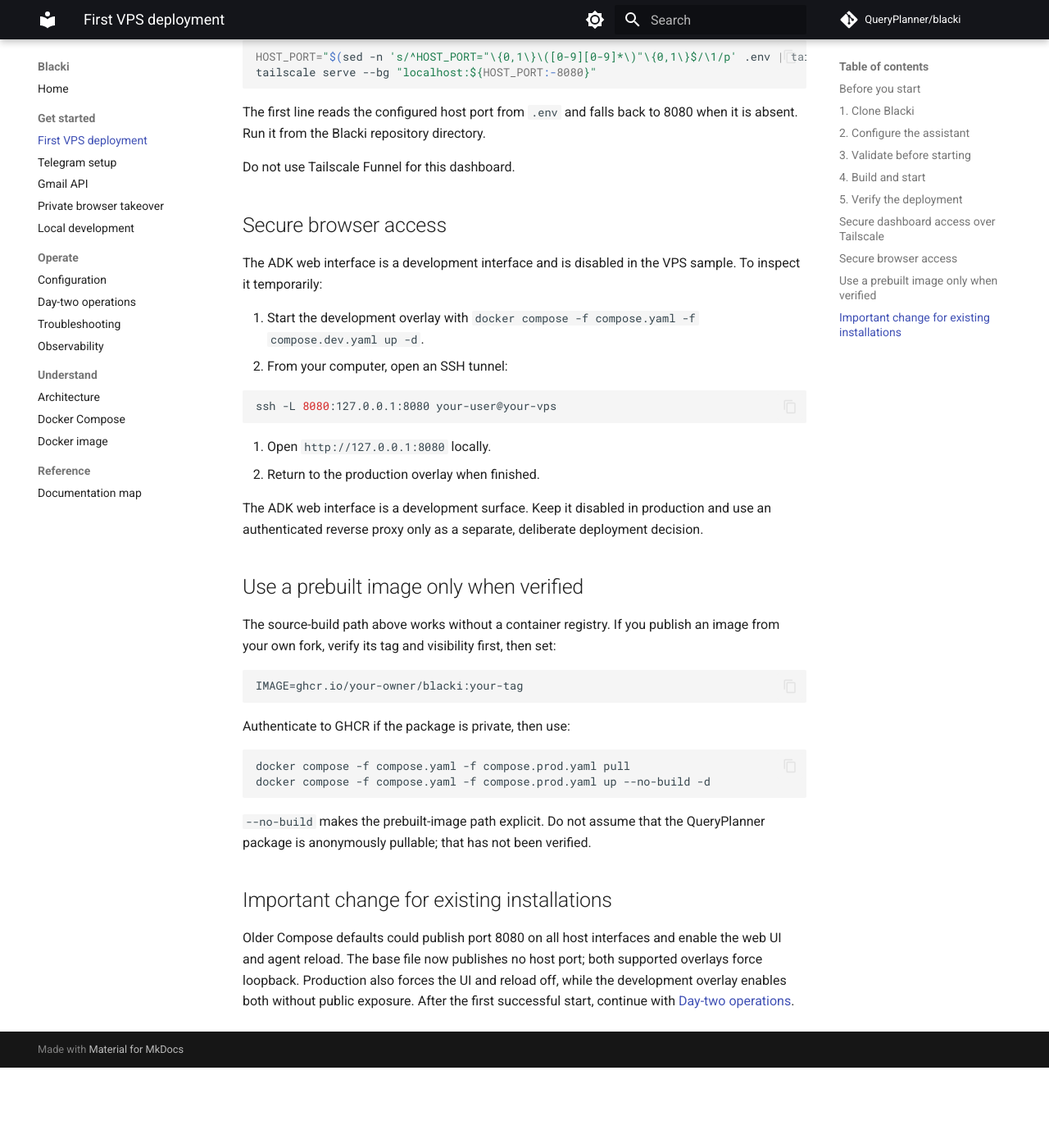
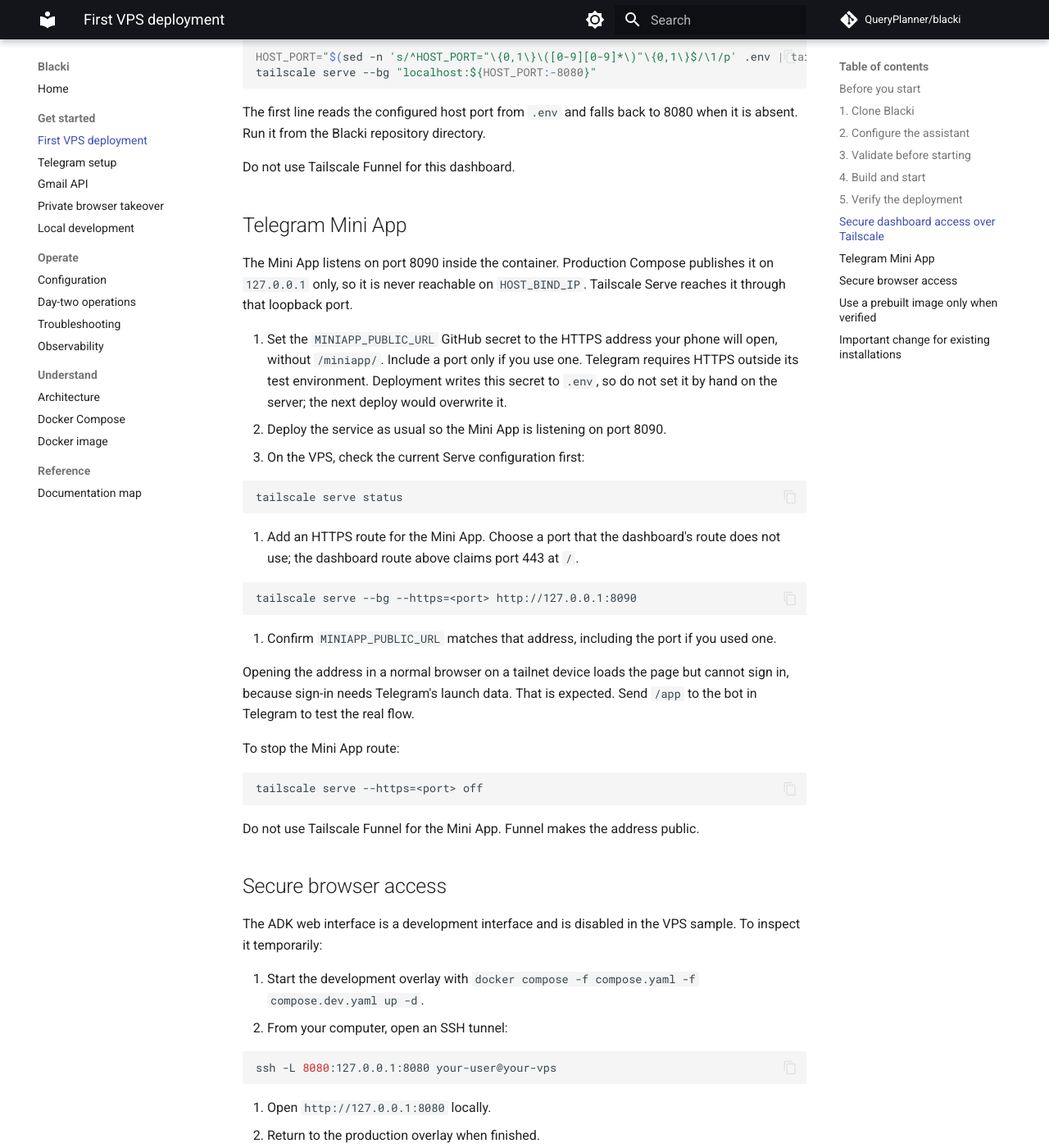
Before and after one commit to QueryPlanner/blacki, an MkDocs documentation site: the page built from docs/DEPLOYMENT.md, in a window 1280 px wide and 1400 px high, scrolled down 3124 px. Shown: the whole window at 82% size. Built offline with MkDocs 1.6.1 and Material for MkDocs 9.7.7, drawn with Linux system fonts in a browser that asks for light colours; comment, search, counter and statistics services are not loaded; before the commit the page ends 4426 px from its top, so only the background shows below that.

Commit message:
feat: publish Mini App on loopback for Serve (#202)
- Publish the Mini App port on 127.0.0.1 in production
- Pin the Mini App bind and port in the container
- Pass MINIAPP_PUBLIC_URL from a GitHub secret
- Document Tailscale Serve setup for the Mini App
- Cover the loopback publish and secret in contract tests

Co-authored-by: Claude Haiku 5.5 <noreply@anthropic.com>

````diff
--- a/docs/DEPLOYMENT.md
+++ b/docs/DEPLOYMENT.md
@@ -159,6 +159,46 @@ The first line reads the configured host port from `.env` and falls back to
 
 Do not use Tailscale Funnel for this dashboard.
 
+## Telegram Mini App
+
+The Mini App listens on port 8090 inside the container. Production Compose
+publishes it on `127.0.0.1` only, so it is never reachable on `HOST_BIND_IP`.
+Tailscale Serve reaches it through that loopback port.
+
+1. Set the `MINIAPP_PUBLIC_URL` GitHub secret to the HTTPS address your phone
+   will open, without `/miniapp/`. Include a port only if you use one. Telegram
+   requires HTTPS outside its test environment. Deployment writes this secret to
+   `.env`, so do not set it by hand on the server; the next deploy would
+   overwrite it.
+2. Deploy the service as usual so the Mini App is listening on port 8090.
+3. On the VPS, check the current Serve configuration first:
+
+   ```bash
+   tailscale serve status
+   ```
+
+4. Add an HTTPS route for the Mini App. Choose a port that the dashboard's
+   route does not use; the dashboard route above claims port 443 at `/`.
+
+   ```text
+   tailscale serve --bg --https=<port> http://127.0.0.1:8090
+   ```
+
+5. Confirm `MINIAPP_PUBLIC_URL` matches that address, including the port if you
+   used one.
+
+Opening the address in a normal browser on a tailnet device loads the page but
+cannot sign in, because sign-in needs Telegram's launch data. That is expected.
+Send `/app` to the bot in Telegram to test the real flow.
+
+To stop the Mini App route:
+
+```text
+tailscale serve --https=<port> off
+```
+
+Do not use Tailscale Funnel for the Mini App. Funnel makes the address public.
+
 ## Secure browser access
 
 The ADK web interface is a development interface and is disabled in the VPS
````
Also changed, not shown: compose.prod.yaml (+7 -0 lines), 3 other files.
